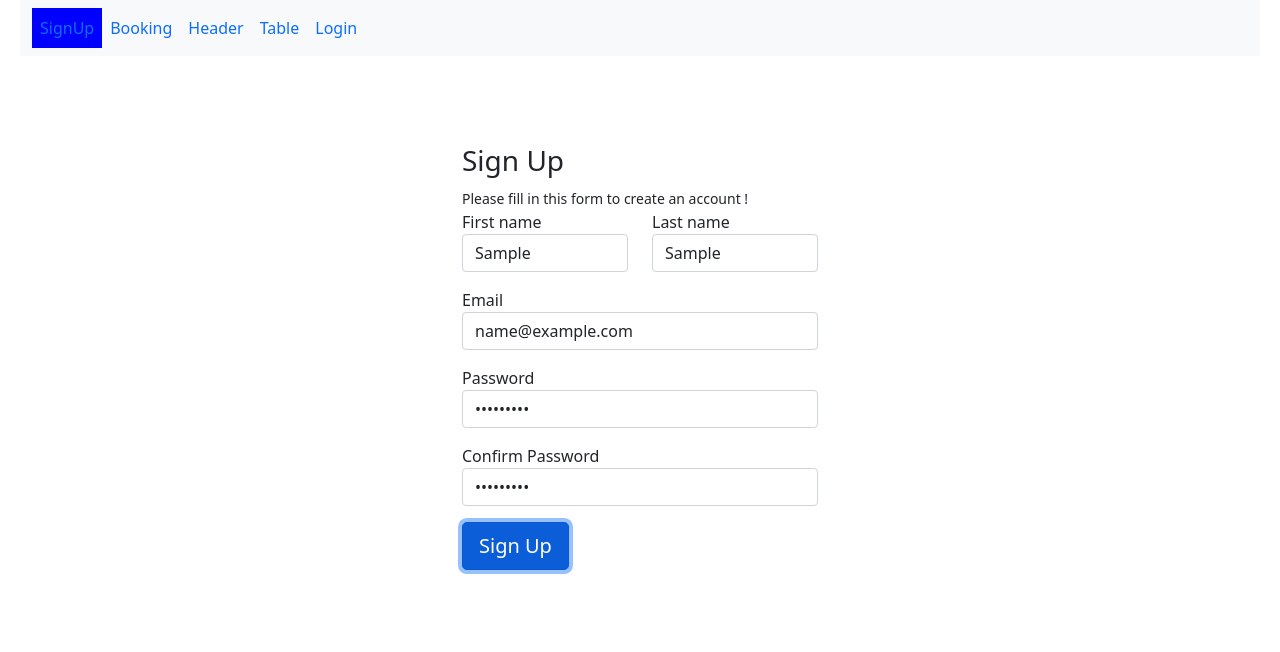
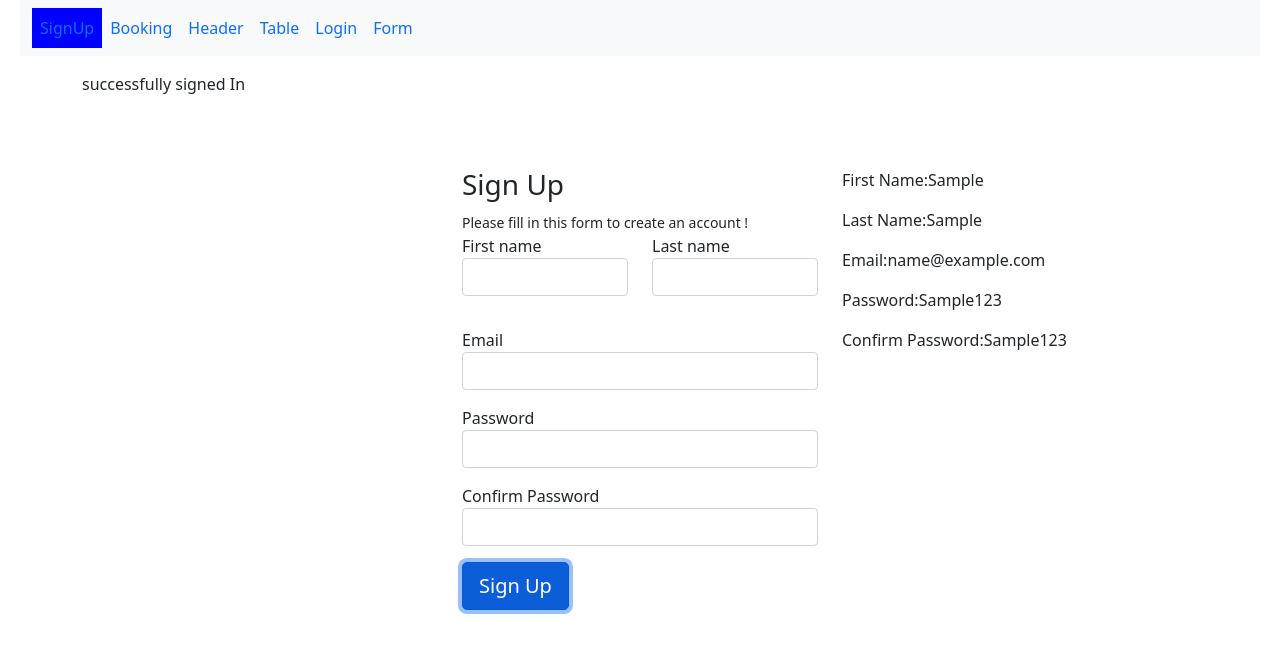
Before and after one commit to nayansi29/reactjsPractice, a React (Create React App) app: page /signUp in a window 1280 px wide. Both pictures are taken after typing "Sample", "Sample", "name@example.com", "Sample123", "Sample123" into the empty fields and a click on the button "Sign Up". Shown: the top 652 px of the page. Built offline with nearby package versions, Linux system fonts and the light colour scheme.

Commit message:
changes signup form

```diff
--- a/package.json
+++ b/package.json
@@ -8,8 +8,9 @@
     "@testing-library/user-event": "^13.5.0",
     "react": "^18.1.0",
     "react-dom": "^18.1.0",
+    "react-hook-form": "^7.30.0",
     "react-router-dom": "^6.3.0",
-    "react-scripts": "5.0.1",
+    "react-scripts": "^2.1.3",
     "web-vitals": "^2.1.4"
   },
   "scripts": {
--- a/src/App.js
+++ b/src/App.js
@@ -1,9 +1,11 @@
+import React from "react";
 import Signup from "./components/Signup";
 import Navbar from "./components/Navbar";
 import Booking from "./components/Booking";
 import Header from "./components/Header";
 import Login from "./components/Login";
 import Logout from "./components/Logout";
+import Form from "./components/Form";
 import { BrowserRouter, Routes, Route, Navigate } from "react-router-dom";
 import Dasboard from "./components/Dasboard";
 import DynamicTable from "./dynamic-table/DynamicTable";
@@ -26,6 +28,7 @@ function App() {
         <Route path="/dashboard" element={isLogged ? <Dasboard /> : <Navigate to="/login" state={data} replace />} />
         <Route path="/header/:category" element={<Header />} />
         <Route path="/header/:category/:id" element={<Header />} />
+        <Route path="/form" element={<Form />} />
         <Route path="*" element={<h1> Error 404 Page Not Found</h1>} />
       </Routes>
     </BrowserRouter>
--- a/src/components/Booking.js
+++ b/src/components/Booking.js
@@ -1,3 +1,4 @@
+import React from "react";
 import "./Booking.css";
 function Booking() {
 
@@ -15,7 +16,6 @@ function Booking() {
       <center>
         <h2>Booking details</h2>
       </center>
-
       <section>
         <div className="booking">
           <h6>
@@ -30,7 +30,6 @@ function Booking() {
           <p>&nbsp;&nbsp;&nbsp;&nbsp;&nbsp;&nbsp;2022-04-20 - 08:00</p>
         </div>
       </section>
-
       <hr />
       <section className="Painting">
         <div className="Painting-left">
@@ -45,7 +44,6 @@ function Booking() {
         </div>
       </section>
       <hr />
-
       <section className="Pay">
         <div className="Pay-left"></div>
         <div className="Pay-right">
--- a/src/components/Dasboard.js
+++ b/src/components/Dasboard.js
@@ -6,6 +6,7 @@ const Dasboard = () => {
   const data = {
     name: "sonam",
   };
+
   return (
     <>
       <h1>Dasboard</h1>
--- /dev/null
+++ b/src/components/Form.js
@@ -0,0 +1,11 @@
+import React from 'react'
+
+const Form = () => {
+    return (
+        <>
+            <form></form>
+        </>
+    )
+}
+
+export default Form
--- a/src/components/Header.js
+++ b/src/components/Header.js
@@ -1,5 +1,5 @@
 import { useParams } from "react-router-dom";
-
+import React from "react";
 const Header = () => {
 
   const { category, id } = useParams();
--- a/src/components/Navbar.js
+++ b/src/components/Navbar.js
@@ -1,3 +1,4 @@
+import React from "react";
 import { NavLink } from "react-router-dom";
 
 function Navbar() {
@@ -27,6 +28,10 @@ function Navbar() {
             <NavLink className="nav-link" to="/login" style={setActive}>Login</NavLink>
           </li>
 
+          <li className="nav-item">
+            <NavLink className="nav-link" to="/form" style={setActive}>Form</NavLink>
+          </li>
+
         </ul>
       </div>
     </nav>
--- a/src/components/Signup.js
+++ b/src/components/Signup.js
@@ -1,35 +1,94 @@
-import { useState } from "react";
+import { useEffect, useState } from "react";
+import React from "react";
+
 function Signup(props) {
 
-
-  const [signupUser, setSignupUser] = useState({
-    fname: "",
-    lname: "",
-    email: "",
-    password: "",
-    confrmpass: "",
-  });
+  const error = {
+    color: "red",
+  }
+  const initialValues = { fname: "", lname: "", email: "", pass: "", confrmpass: "" };
+  const [formValues, setFormValues] = useState(initialValues);
+  const [formErrors, setFormErrors] = useState({});
+  const [isSubmit, setIsSubmit] = useState(false);
+  const [records, setRecords] = useState([]);
 
 
-  const handleInputs = (e) => {
+  const handleChange = (e) => {
 
-    const name = e.target.name;
-    const value = e.target.value;
-
-    setSignupUser({ ...signupUser, [name]: value });
+    const { name, value } = e.target;
+    setFormValues({ ...formValues, [name]: value });
+    console.log(formValues);
 
 
   }
+
   const handleSubmit = (e) => {
+
     e.preventDefault();
+    setFormErrors(validate(formValues));
+    setIsSubmit(true);
+
+
+  }
+
+  useEffect(() => {
+    console.log(formErrors);
+    if (Object.keys(formErrors).length === 0 && isSubmit) {
+      console.log(formValues);
+      const newRecord = { ...formValues };
+      setRecords([...records, newRecord]);
+      setFormValues({ fname: "", lname: "", email: "", pass: "", confrmpass: "" })
+
+
+
+
+
+    }
+  }, [formErrors]);
+
+
+  const validate = (values) => {
+
+    const errors = {};
+    const regex = /^[^\s@]+@[^\s@]+\.[^\s@]{2,}$/i;
+    if (!values.fname) {
+      errors.fname = "First Name is required";
+    }
+    if (!values.lname) {
+      errors.lname = "Last Name is required";
+    }
+    if (!values.email) {
+      errors.email = "Email is required";
+    }
+    else if (!regex.test(values.email)) {
+      errors.email = "Please Enter Valid Email";
+    }
+    if (!values.pass) {
+      errors.pass = "Password is required";
+    }
+    else if (values.pass.length < 4) {
+      errors.pass = "Password must be more than 4 character";
+    }
+    else if (values.pass.length > 10) {
+      errors.pass = "Password cannot exceed more than 10 character";
+    }
+    if (!values.confrmpass) {
+      errors.confrmpass = "Confirm Password is required";
+    }
+    else if (values.pass !== values.confrmpass) {
+      errors.confrmpass = "Confirm Password not matched";
+    }
+    return errors;
+
 
   }
 
 
-
   return (
     <>
-      <div className="container mt-3">
+      <div className="container mt-3" >
+
+        {Object.keys(formErrors).length === 0 && isSubmit ? (<div> successfully signed In</div>) : ''}
         <br />
         <br />
         <br />
@@ -48,10 +107,12 @@ function Signup(props) {
                     className="form-control"
                     name="fname"
                     id="fname"
-                    placeholder=""
-                    value={signupUser.fname}
-                    onChange={handleInputs}
+                    value={formValues.fname}
+                    onChange={handleChange}
+
+
                   />
+                  <p style={error}>{formErrors.fname}</p>
                 </div>
                 <div className="col-md-6 mb-3">
                   <label htmlFor="lname">Last name</label>
@@ -60,10 +121,12 @@ function Signup(props) {
                     className="form-control"
                     name="lname"
                     id="lname"
-                    placeholder=""
-                    value={signupUser.lname}
-                    onChange={handleInputs}
+                    value={formValues.lname}
+                    onChange={handleChange}
+
+
                   />
+                  <p style={error}>{formErrors.lname}</p>
                 </div>
               </div>
               <div className="mb-3">
@@ -73,11 +136,13 @@ function Signup(props) {
                   className="form-control"
                   name="email"
                   id="email"
-                  placeholder="Please Enter Email"
-                  value={signupUser.email}
-                  onChange={handleInputs}
+                  value={formValues.email}
+                  onChange={handleChange}
+
+
 
                 />
+                <p style={error}>{formErrors.email}</p>
               </div>
               <div className="mb-3">
                 <label htmlFor="pass">Password</label>
@@ -86,10 +151,11 @@ function Signup(props) {
                   className="form-control"
                   name="pass"
                   id="pass"
-                  placeholder="Please Enter Password"
-                  value={signupUser.pass}
-                  onChange={handleInputs}
+                  value={formValues.pass}
+                  onChange={handleChange}
+
                 />
+                <p style={error}>{formErrors.pass}</p>
               </div>
               <div className="mb-3">
                 <label htmlFor="confrmpass"> Confirm Password</label>
@@ -98,23 +164,41 @@ function Signup(props) {
                   className="form-control"
                   name="confrmpass"
                   id="confrmpass"
-                  placeholder="Please Enter Confirm Password"
-                  value={signupUser.confrmpass}
-                  onChange={handleInputs}
+                  value={formValues.confrmpass}
+                  onChange={handleChange}
+
                 />
+                <p style={error}>{formErrors.confrmpass}</p>
               </div>
               <button
                 className="btn btn-primary btn-lg btn-block"
                 id="submit"
                 type="submit"
+
               >
                 Sign Up
               </button>
             </form>
           </div>
-          <div className="col-lg-4"></div>
+          <div className="col-lg-4">
+            {
+              records.map((data) => {
+                return (
+                  <div>
+                    <p> First Name:{data.fname}</p>
+                    <p>Last Name:{data.lname}</p>
+                    <p>Email:{data.email}</p>
+                    <p>Password:{data.pass}</p>
+                    <p>Confirm Password:{data.confrmpass}</p>
+                  </div>
+
+                )
+              })
+            }
+          </div>
         </div>
       </div>
+
     </>
   );
 }
--- a/src/dynamic-table/DynamicTable.js
+++ b/src/dynamic-table/DynamicTable.js
@@ -1,5 +1,5 @@
 import TableData from "./TableData";
-
+import React from "react";
 function DynamicTable() {
   // get table column
   const column = Object.keys(TableData[0]);
--- a/src/index.js
+++ b/src/index.js
@@ -1,3 +1,4 @@
+import React from 'react';
 import ReactDOM from 'react-dom';
 import App from './App';
 import './index.css';
```
Also changed, not shown: 1 other file (tests, documents, lock files or other folders).
